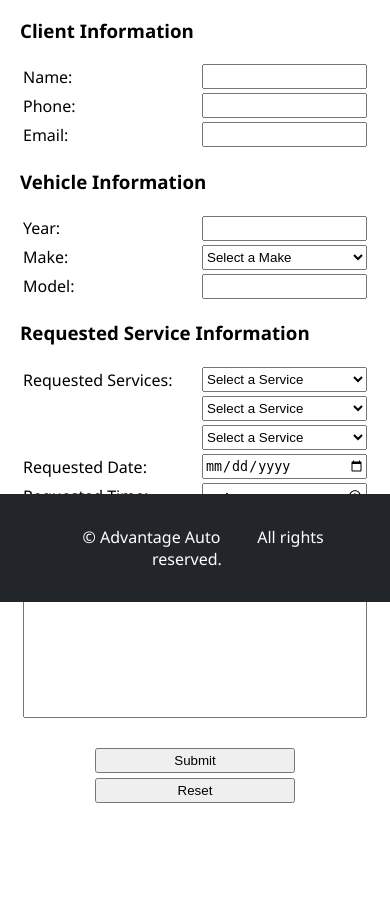
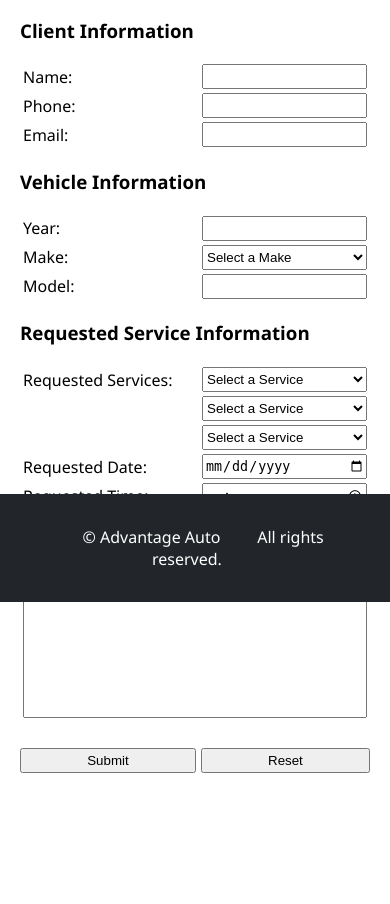
Before and after one commit to debobrad579/advantage-auto, a Flask app: page /appointment-request in a window 390 px wide. Shown: the part 242-1146 px from the top of the page. After the commit the page ends 1015 px from the top, so only its background shows below. Run offline with Flask 2, Linux system fonts and the light colour scheme.

Commit message:
Touched up form layout

```diff
--- a/static/css/styles.css
+++ b/static/css/styles.css
@@ -244,8 +244,7 @@ input, select, textarea {
 }
 
 input[type="submit"], input[type="reset"] {
-    width: 200px;
-    margin-bottom: 5px;
+    width: 375px;
 }
 
 textarea {
@@ -261,7 +260,23 @@ td:first-child {
     width: 175px;
 }
 
+#form-buttons {
+    text-align: center;
+}
+
 dialog {
     border: 3px solid var(--dark-grey);
     border-radius: 10px;
 }
+
+@media (max-width: 830px) {
+    input[type="submit"], input[type="reset"] {
+        width: 100%;
+    }
+
+    #form-buttons {
+        display: grid;
+        grid-column-gap: 5px;
+        grid-template-columns: auto auto;
+    }
+}
--- a/templates/appointment.html
+++ b/templates/appointment.html
@@ -101,7 +101,7 @@
             </div>
         </div>
         <br>
-        <div style="text-align: center;">
+        <div id="form-buttons">
             <input type="submit" value="Submit">
             <input type="reset" value="Reset">
         </div>
```
